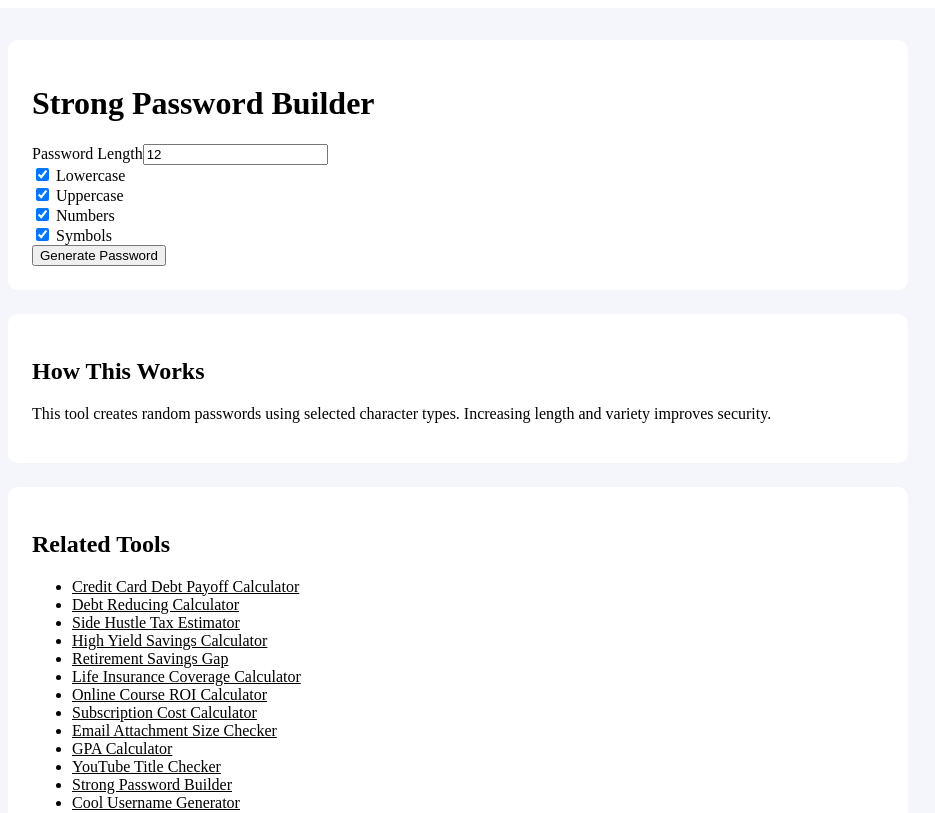
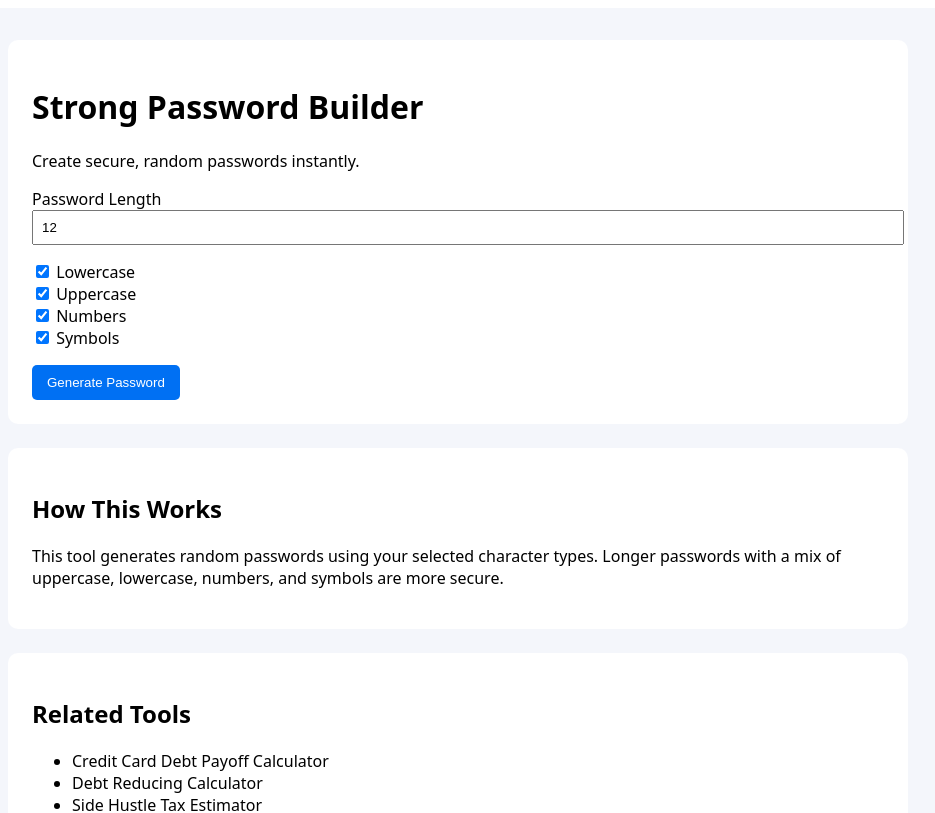
Before and after one commit to onlylivingheartdonor-ops/strongpasswordbuilder, a Next.js app: page / in a window 1280 px wide. Shown: the top 813 px of the page, without its empty margins (182-1117 px from the left). Built offline with nearby package versions, Linux system fonts and the light colour scheme.

Commit message:
restore full page with links

```diff
--- a/app/page.js
+++ b/app/page.js
@@ -31,56 +31,88 @@
   }
 
   return (
-    <main style={{ maxWidth: "900px", margin: "0 auto", padding: "2rem", background: "#f4f6fb", minHeight: "100vh" }}>
-
+    <main
+      style={{
+        maxWidth: "900px",
+        margin: "0 auto",
+        padding: "2rem",
+        background: "#f4f6fb",
+        minHeight: "100vh",
+        fontFamily: "system-ui, -apple-system, sans-serif"
+      }}
+    >
       {/* TOOL */}
       <div style={{ background: "#fff", padding: "1.5rem", borderRadius: "10px", marginBottom: "1.5rem" }}>
         <h1>Strong Password Builder</h1>
 
+        <p>Create secure, random passwords instantly.</p>
+
         <label>Password Length</label>
-        <input type="number" value={length} onChange={(e) => setLength(Number(e.target.value))} />
+        <input
+          type="number"
+          value={length}
+          onChange={(e) => setLength(Number(e.target.value))}
+          style={{ width: "100%", padding: "8px", marginBottom: "1rem" }}
+        />
 
         <div><input type="checkbox" checked={includeLower} onChange={() => setIncludeLower(!includeLower)} /> Lowercase</div>
         <div><input type="checkbox" checked={includeUpper} onChange={() => setIncludeUpper(!includeUpper)} /> Uppercase</div>
         <div><input type="checkbox" checked={includeNumbers} onChange={() => setIncludeNumbers(!includeNumbers)} /> Numbers</div>
-        <div><input type="checkbox" checked={includeSymbols} onChange={() => setIncludeSymbols(!includeSymbols)} /> Symbols</div>
+        <div style={{ marginBottom: "1rem" }}>
+          <input type="checkbox" checked={includeSymbols} onChange={() => setIncludeSymbols(!includeSymbols)} /> Symbols
+        </div>
 
-        <button onClick={generatePassword}>Generate Password</button>
+        <button
+          onClick={generatePassword}
+          style={{ padding: "10px 15px", background: "#0070f3", color: "#fff", border: "none", borderRadius: "5px" }}
+        >
+          Generate Password
+        </button>
 
-        {password && <p><strong>Password:</strong> {password}</p>}
+        {password && (
+          <div style={{ marginTop: "1.5rem" }}>
+            <strong>Password:</strong>
+            <div style={{ background: "#eee", padding: "10px", borderRadius: "5px" }}>
+              {password}
+            </div>
+          </div>
+        )}
       </div>
 
       {/* HOW IT WORKS */}
       <div style={{ background: "#fff", padding: "1.5rem", borderRadius: "10px", marginBottom: "1.5rem" }}>
         <h2>How This Works</h2>
-        <p>This tool creates random passwords using selected character types. Increasing length and variety improves security.</p>
+        <p>
+          This tool generates random passwords using your selected character types.
+          Longer passwords with a mix of uppercase, lowercase, numbers, and symbols are more secure.
+        </p>
       </div>
 
       {/* RELATED TOOLS */}
       <div style={{ background: "#fff", padding: "1.5rem", borderRadius: "10px", marginBottom: "1.5rem" }}>
         <h2>Related Tools</h2>
         <ul>
-          <li onClick={() => window.location.href = "https://creditcarddebtpayoffcalculator.com"} style={{ cursor: "pointer", textDecoration: "underline" }}>Credit Card Debt Payoff Calculator</li>
-          <li onClick={() => window.location.href = "https://debtreducingcalculator.com"} style={{ cursor: "pointer", textDecoration: "underline" }}>Debt Reducing Calculator</li>
-          <li onClick={() => window.location.href = "https://sidehustletaxestimator.com"} style={{ cursor: "pointer", textDecoration: "underline" }}>Side Hustle Tax Estimator</li>
-          <li onClick={() => window.location.href = "https://highyieldsavingscalculator.com"} style={{ cursor: "pointer", textDecoration: "underline" }}>High Yield Savings Calculator</li>
-          <li onClick={() => window.location.href = "https://retirementsavingsgap.com"} style={{ cursor: "pointer", textDecoration: "underline" }}>Retirement Savings Gap</li>
-          <li onClick={() => window.location.href = "https://lifeinsurancecoveragecalculator.com"} style={{ cursor: "pointer", textDecoration: "underline" }}>Life Insurance Coverage Calculator</li>
-          <li onClick={() => window.location.href = "https://onlinecourseroi.com"} style={{ cursor: "pointer", textDecoration: "underline" }}>Online Course ROI Calculator</li>
-          <li onClick={() => window.location.href = "https://mysubscriptioncost.com"} style={{ cursor: "pointer", textDecoration: "underline" }}>Subscription Cost Calculator</li>
-          <li onClick={() => window.location.href = "https://emailattachmentsize.com"} style={{ cursor: "pointer", textDecoration: "underline" }}>Email Attachment Size Checker</li>
-          <li onClick={() => window.location.href = "https://gpacalculator.site"} style={{ cursor: "pointer", textDecoration: "underline" }}>GPA Calculator</li>
-          <li onClick={() => window.location.href = "https://youtubetitlechecker.com"} style={{ cursor: "pointer", textDecoration: "underline" }}>YouTube Title Checker</li>
-          <li onClick={() => window.location.href = "https://strongpasswordbuilder.com"} style={{ cursor: "pointer", textDecoration: "underline" }}>Strong Password Builder</li>
-          <li onClick={() => window.location.href = "https://coolusernamegenerator.com"} style={{ cursor: "pointer", textDecoration: "underline" }}>Cool Username Generator</li>
+          <li onClick={() => window.location.href = "https://creditcarddebtpayoffcalculator.com"}>Credit Card Debt Payoff Calculator</li>
+          <li onClick={() => window.location.href = "https://debtreducingcalculator.com"}>Debt Reducing Calculator</li>
+          <li onClick={() => window.location.href = "https://sidehustletaxestimator.com"}>Side Hustle Tax Estimator</li>
+          <li onClick={() => window.location.href = "https://highyieldsavingscalculator.com"}>High Yield Savings Calculator</li>
+          <li onClick={() => window.location.href = "https://retirementsavingsgap.com"}>Retirement Savings Gap</li>
+          <li onClick={() => window.location.href = "https://lifeinsurancecoveragecalculator.com"}>Life Insurance Coverage Calculator</li>
+          <li onClick={() => window.location.href = "https://onlinecourseroi.com"}>Online Course ROI Calculator</li>
+          <li onClick={() => window.location.href = "https://mysubscriptioncost.com"}>Subscription Cost Calculator</li>
+          <li onClick={() => window.location.href = "https://emailattachmentsize.com"}>Email Attachment Size Checker</li>
+          <li onClick={() => window.location.href = "https://gpacalculator.site"}>GPA Calculator</li>
+          <li onClick={() => window.location.href = "https://youtubetitlechecker.com"}>YouTube Title Checker</li>
+          <li onClick={() => window.location.href = "https://strongpasswordbuilder.com"}>Strong Password Builder</li>
+          <li onClick={() => window.location.href = "https://coolusernamegenerator.com"}>Cool Username Generator</li>
         </ul>
       </div>
 
+      {/* FOOTER */}
       <div style={{ fontSize: "0.9rem" }}>
-        <span onClick={() => window.location.href = "/privacy"} style={{ cursor: "pointer", textDecoration: "underline" }}>Privacy Policy</span> |{" "}
-        <span onClick={() => window.location.href = "/terms"} style={{ cursor: "pointer", textDecoration: "underline" }}>Terms of Service</span>
+        <span onClick={() => window.location.href = "/privacy"}>Privacy Policy</span> |{" "}
+        <span onClick={() => window.location.href = "/terms"}>Terms of Service</span>
       </div>
-
     </main>
   )
 }
```
